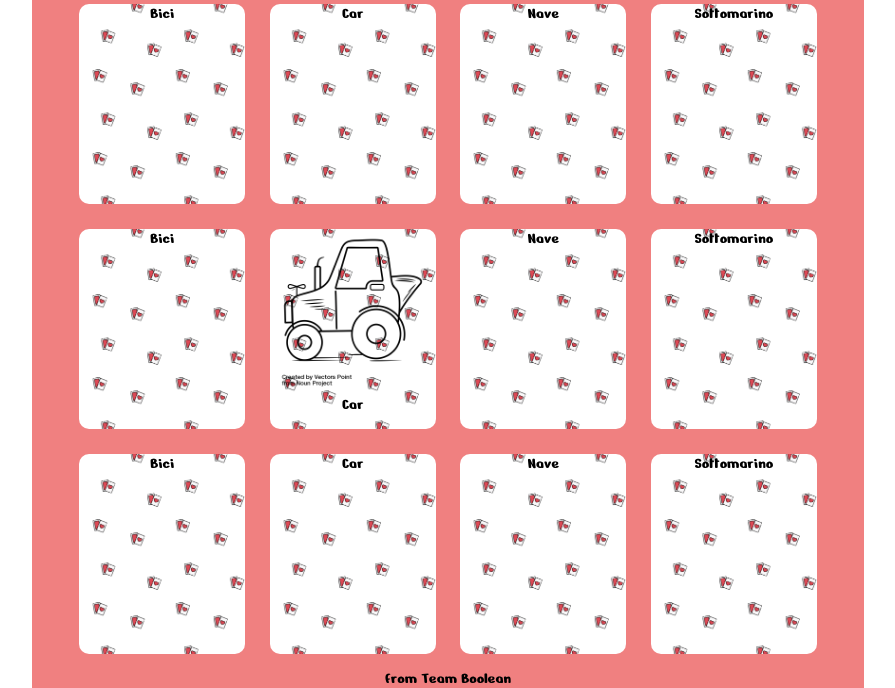
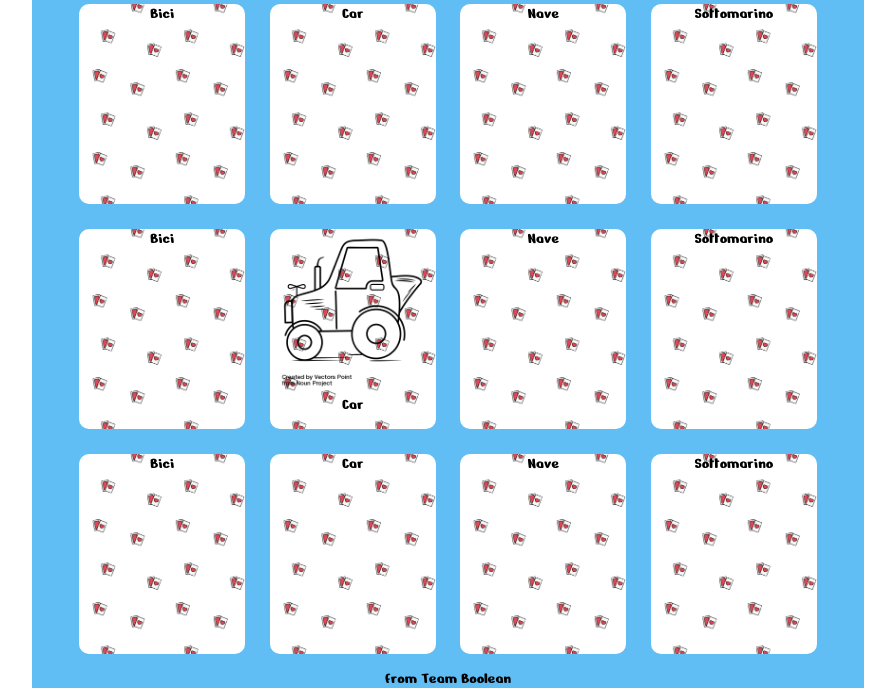
Before and after one commit to rcolonna00/html-css-memory, a plain HTML site: page index.html in a window 1280 px wide. Shown: the part 123-811 px from the top of the page, without its empty margins (192-1087 px from the left). Drawn offline with Linux system fonts and the light colour scheme.

Commit message:
quasi finito

```diff
--- a/css/style.css
+++ b/css/style.css
@@ -15,7 +15,7 @@ body{
     text-align: center;
 
     /*test*/
-    background-color: lightcoral;
+    background-color: rgb(96, 190, 245);
 }
 
 .carta img{
```
